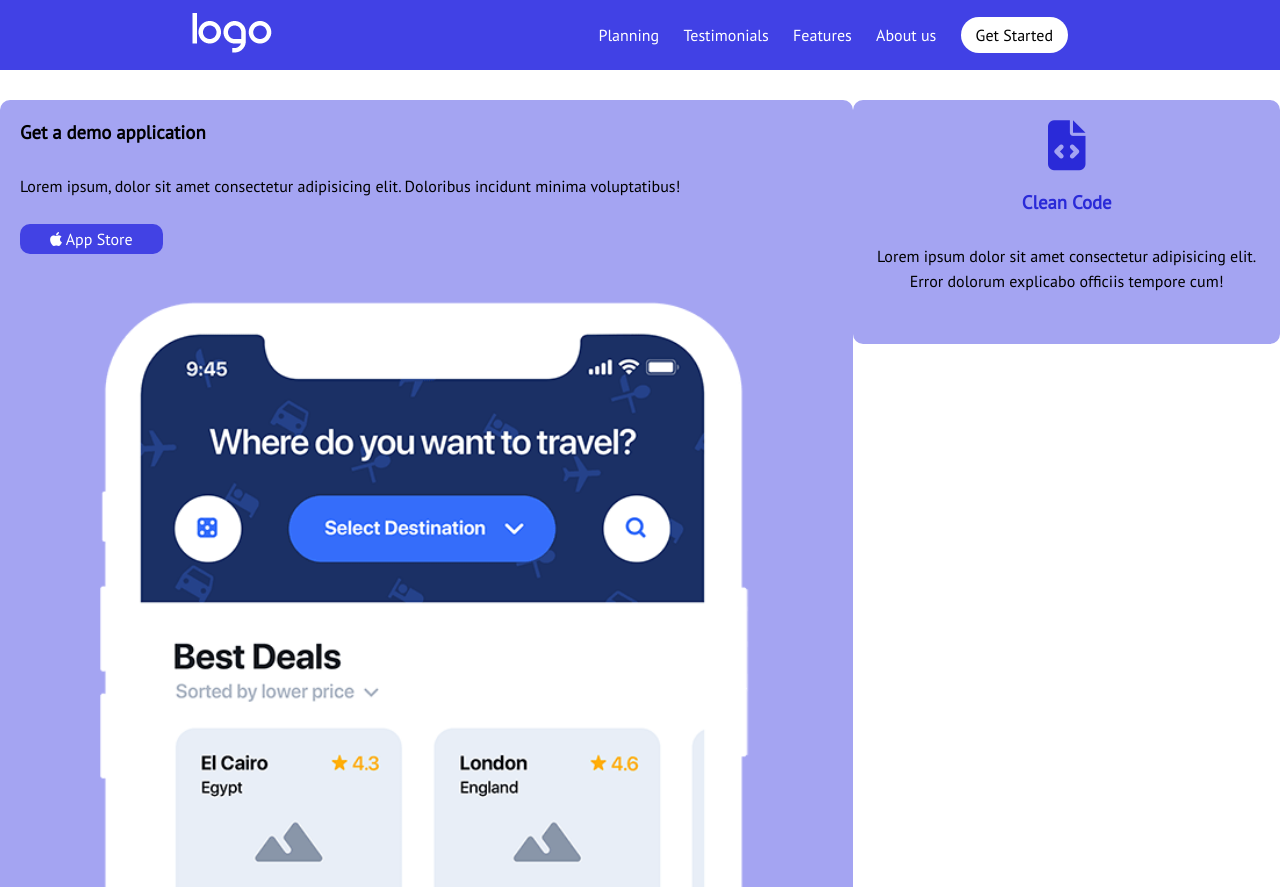
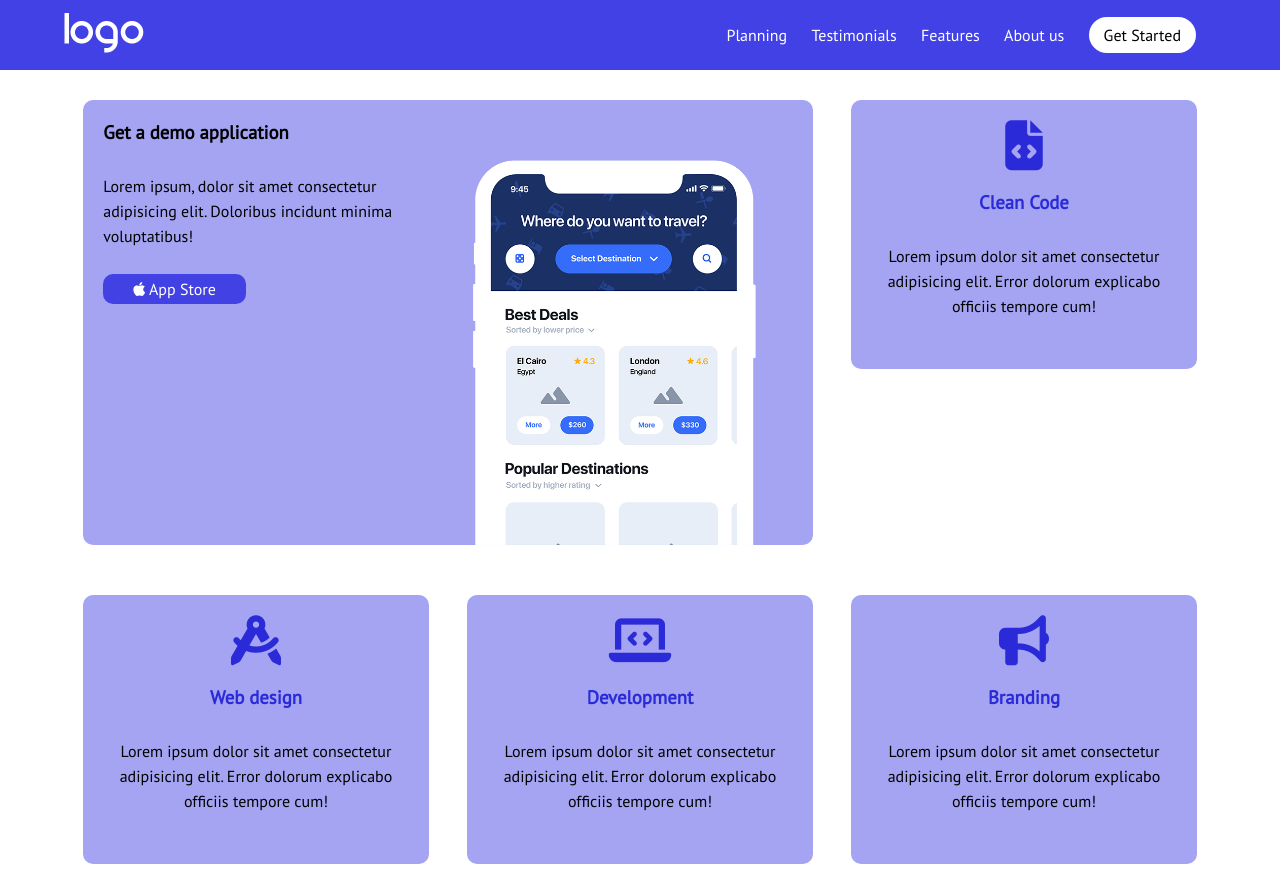
Before and after one commit to Andrea9808/htmlcss-responsive-layout, a plain HTML site: page index.html in a window 1280 px wide. Shown: the top 887 px of the page. Drawn offline with Linux system fonts and the light colour scheme.

Commit message:
aggiunto desktop prima sezione

```diff
--- a/css/style.css
+++ b/css/style.css
@@ -345,21 +345,27 @@ nav ul li{display: none;}
 
     nav ul li{display: none;}
 
+    .row_header{
+        width: 90%;
+    }
+
 /* SEZIONE WHAT IS */
 
     .what_is{
-            width: 100%;
+        width: 90%;
     }
 
     .row_demo{
         display: flex;
         flex-wrap: wrap;
+        width: 90%;
         margin: 0 auto;
     }
 
 
     .col_demo{
         width: calc(100%/3);
+
     }
 
 
@@ -405,6 +411,10 @@ nav ul li{display: none;}
 
     h2 {
         width: 100%;
+    }
+
+    .benefit{
+        width: 90%;
     }
 
     .col_benefit {
@@ -471,7 +481,7 @@ header{
 }
 
 .row_header{
-    width: 70%;
+    width: 90%;
 }
 
 .row_header i{
@@ -495,6 +505,13 @@ nav ul li a{
     color: white;
 }
 
+
+/* SEZIONE DEMO */
+
+.desktop_demo{
+    display: flex;
+    width: 95%;
+}
 
 
 /*SEZIONE  DEVELOPMENT */
--- a/index.html
+++ b/index.html
@@ -40,13 +40,17 @@
     <main>
         <section class="what-is-father">
             <div class="container">
-                <div  class="row_demo">
+                <div class="row_demo">
                     <div id="demo"  class="col_demo">
-                        <div class="what_is">
-                            <h3>Get a demo application</h3>
-                            <p>Lorem ipsum, dolor sit amet consectetur adipisicing elit. Doloribus incidunt minima voluptatibus! </p>
-                            <span><a href="#"><i class="fa-brands fa-apple"></i> App Store</a>
-                            <img src="img/phone.png" alt="img telefono"></span>
+                        <div class="what_is desktop_demo">
+                            <div>
+                                <h3>Get a demo application</h3>
+                                <p>Lorem ipsum, dolor sit amet consectetur adipisicing elit. Doloribus incidunt minima voluptatibus! </p>
+                                <span><a href="#"><i class="fa-brands fa-apple"></i> App Store</a>
+                            </div>
+                            <div>
+                                <img src="img/phone.png" alt="img telefono"></span>
+                            </div>
                         </div>
                     </div>
 
```
